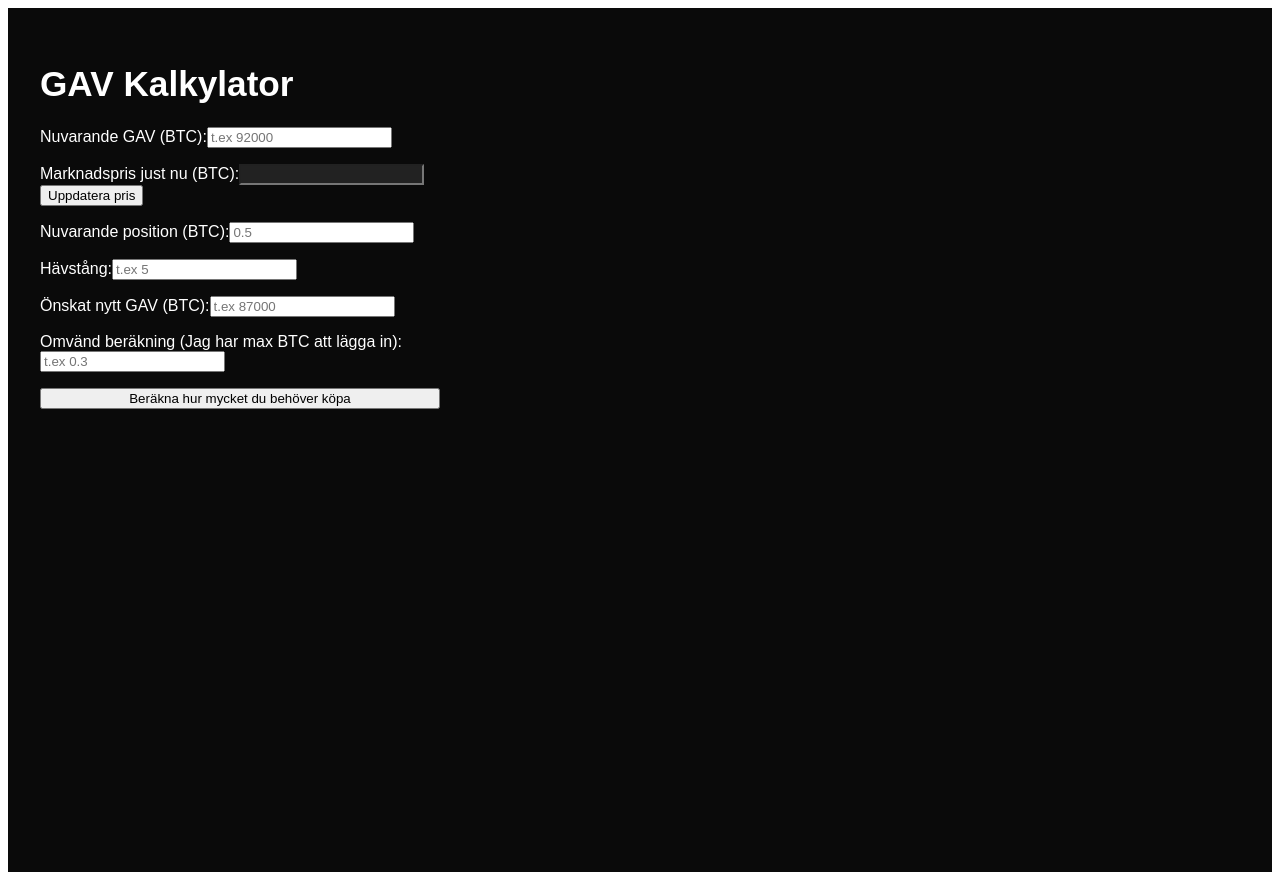
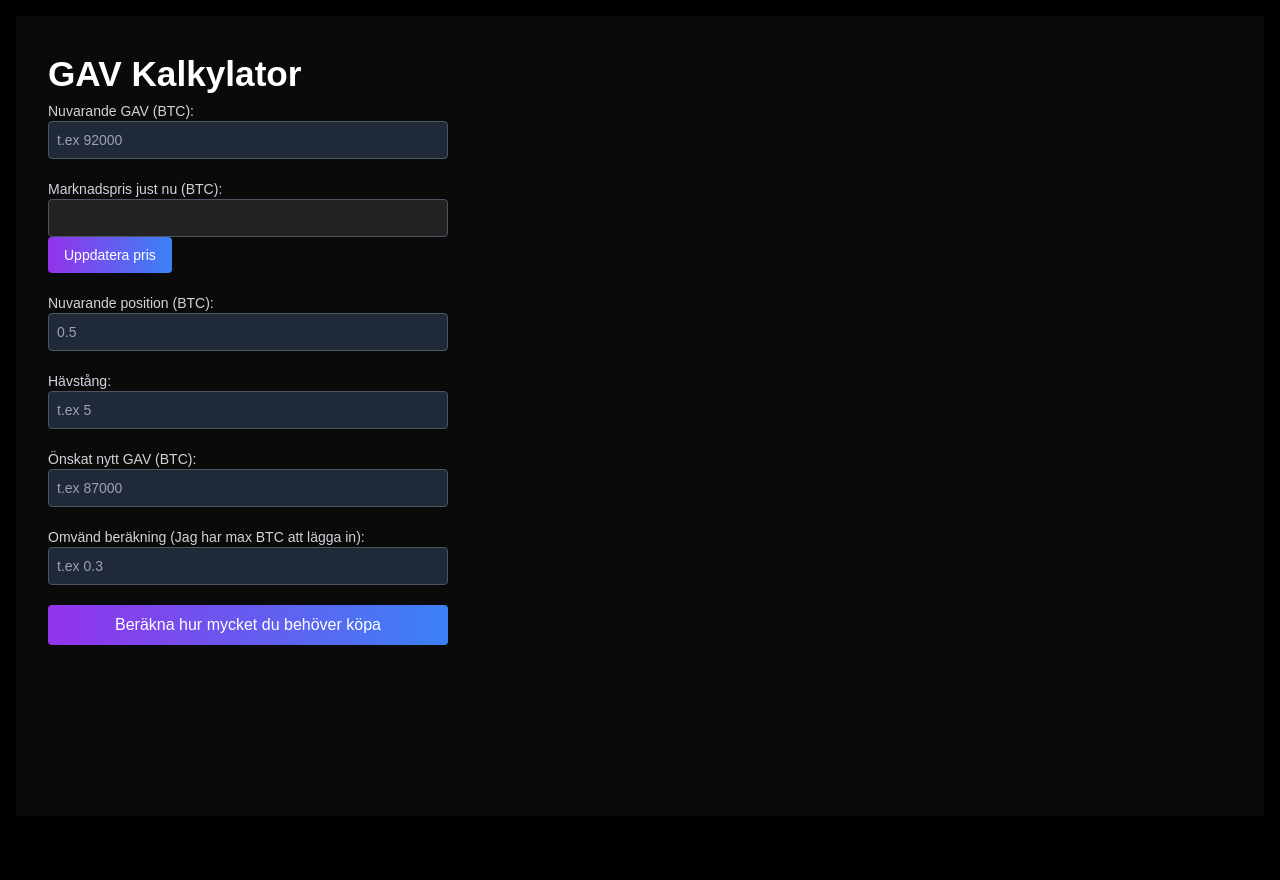
Before and after one commit to jannethell/gavapp, a React (Vite) app: page / in a window 1280 px wide. After the commit the page ends 832 px from the top, so only its background shows below. Built offline with nearby package versions, Linux system fonts and the light colour scheme; no server answers.

Commit message:
ny web3-design med omvänd GAV beräkning

```diff
--- a/index.html
+++ b/index.html
@@ -1,12 +1,12 @@
-
 <!DOCTYPE html>
-<html lang="sv">
+<html lang="en">
   <head>
     <meta charset="UTF-8" />
-    <meta name="viewport" content="width=device-width, initial-scale=1.0"/>
+    <meta name="viewport" content="width=device-width, initial-scale=1.0" />
     <title>GAV Kalkylator</title>
+    <link rel="stylesheet" href="/src/index.css" />
   </head>
-  <body>
+  <body class="bg-black text-white font-sans">
     <div id="root"></div>
     <script type="module" src="/src/main.jsx"></script>
   </body>
--- /dev/null
+++ b/postcss.config.js
@@ -0,0 +1,6 @@
+module.exports = {
+  plugins: {
+    tailwindcss: {},
+    autoprefixer: {},
+  },
+}
--- /dev/null
+++ b/src/index.css
@@ -0,0 +1,23 @@
+@tailwind base;
+@tailwind components;
+@tailwind utilities;
+
+body {
+  @apply bg-black text-white min-h-screen p-4 font-sans;
+}
+
+input {
+  @apply bg-gray-800 text-white border border-gray-600 p-2 rounded w-full;
+}
+
+button {
+  @apply bg-gradient-to-r from-purple-600 to-blue-500 text-white px-4 py-2 rounded hover:opacity-80;
+}
+
+label {
+  @apply block text-sm font-medium text-gray-300 mb-1;
+}
+
+pre {
+  @apply bg-gray-900 text-green-300 p-4 mt-4 rounded whitespace-pre-wrap;
+}
--- /dev/null
+++ b/tailwind.config.js
@@ -0,0 +1,7 @@
+module.exports = {
+  content: ["./index.html", "./src/**/*.{js,jsx}"],
+  theme: {
+    extend: {},
+  },
+  plugins: [],
+}
--- a/vite.config.js
+++ b/vite.config.js
@@ -1,8 +1,6 @@
-
 import { defineConfig } from 'vite'
 import react from '@vitejs/plugin-react'
 
 export default defineConfig({
-  base: "/gavapp/", // viktigt!
-  plugins: [react()]
+  plugins: [react()],
 })
```
Also changed, not shown: package.json (+8 -8 lines), src/main.jsx (+5 -5 lines), 4 other files (tests, documents, lock files or other folders).
